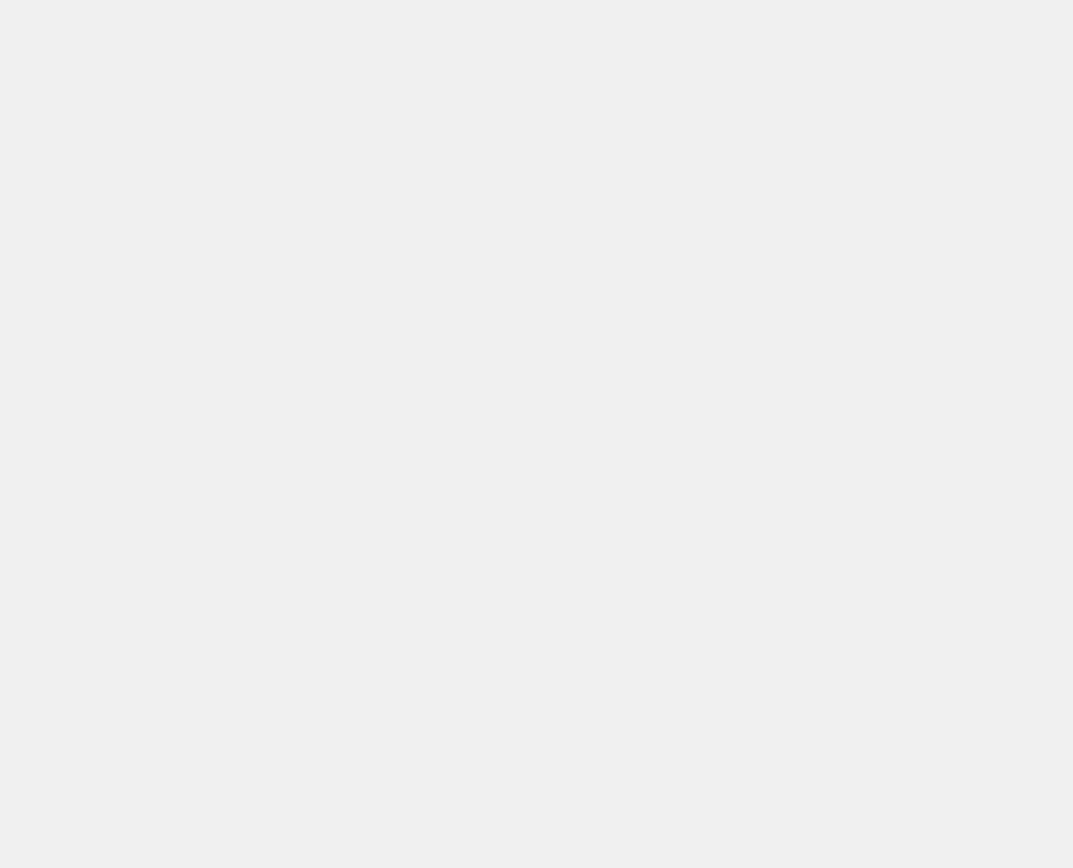
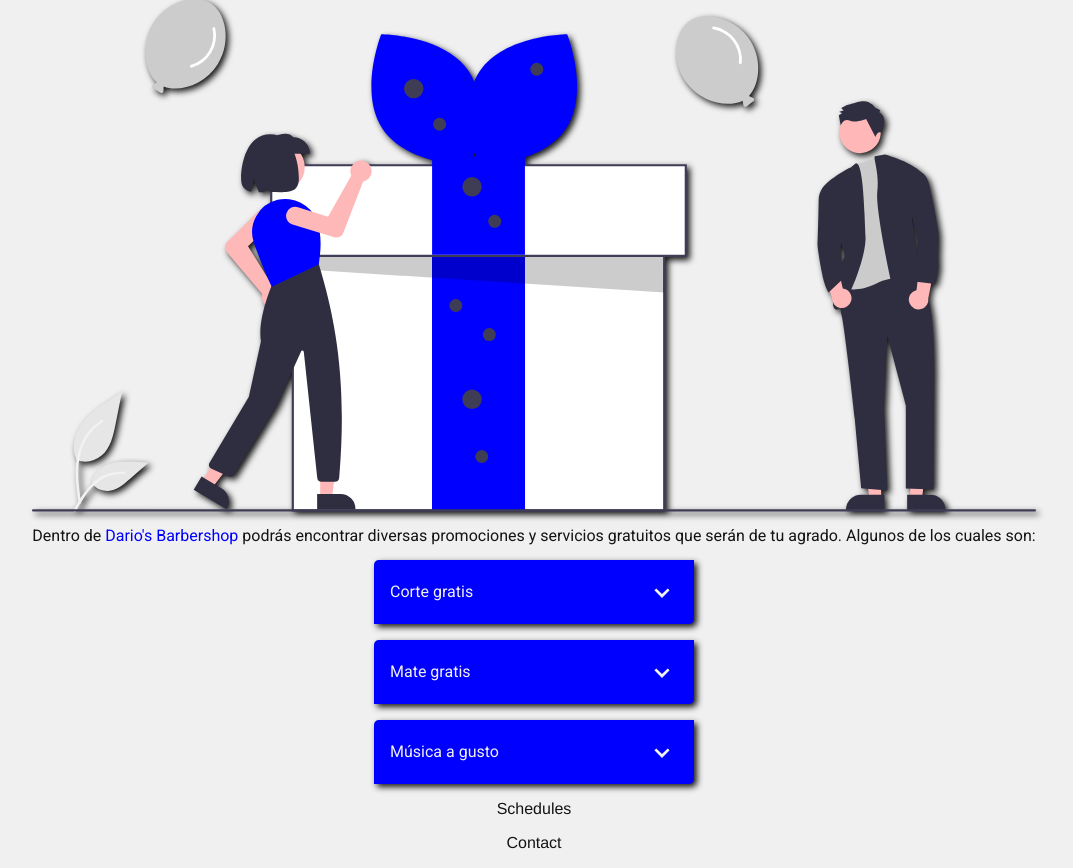
Before and after one commit to Zero10903/dariosbarbershop, a Vue app: page / in a window 1280 px wide. Shown: the part 2329-3197 px from the top of the page, without its empty margins (106-1179 px from the left). Before the commit the page ends 2241 px from the top, so only its background shows below. Built offline with nearby package versions, Linux system fonts and the light colour scheme.

Commit message:
feat: added promos component

```diff
--- a/src/App.vue
+++ b/src/App.vue
@@ -51,4 +51,12 @@ p {
 .accent-color {
 	color: $accent-color;
 }
+.card {
+	max-width: 20rem;
+	padding: 1rem;
+	color: $light-color;
+	background-color: $accent-color;
+	@include layout.rounded($rounded, (top-left, bottom-right));
+	filter: drop-shadow($dark-shadow);
+}
 </style>
--- a/src/components/PromotionsComponent.vue
+++ b/src/components/PromotionsComponent.vue
@@ -1,7 +1,42 @@
 <template>
-	<section>Promos</section>
+	<section class="promos">
+		<h2 class="promos__title">Promociones</h2>
+		<img
+			src="../assets/images/promos.svg"
+			alt="promos image"
+			class="promos__image"
+			loading="lazy" />
+		<p class="promos__text">
+			Dentro de <span class="accent-color">Dario's Barbershop</span> podrás
+			encontrar diversas promociones y servicios gratuitos que serán de tu
+			agrado. Algunos de los cuales son:
+		</p>
+		<ul class="promos__list">
+			<PromoComponent v-for="data in PromoData" :key="data.id">
+				{{ data.name }}
+				<template #description>{{ data.description }}</template>
+			</PromoComponent>
+		</ul>
+	</section>
 </template>
 
-<script lang="ts" setup></script>
+<script lang="ts" setup>
+import PromoData from './promotions/PromoData';
+import PromoComponent from './promotions/PromoComponent.vue';
+</script>
 
-<style lang="scss" scoped></style>
+<style lang="scss" scoped>
+@use '../assets/sass/layout';
+@use '../assets/sass/config' as *;
+
+.promos {
+	@include layout.flexCenter(column, 1rem);
+
+	&__image {
+		filter: drop-shadow($dark-shadow);
+	}
+	&__list {
+		@include layout.gridCenter(1rem);
+	}
+}
+</style>
--- /dev/null
+++ b/src/components/promotions/IPromoData.ts
@@ -0,0 +1,5 @@
+export interface IPromoData {
+	id: number;
+	name: string;
+	description: string;
+}
--- /dev/null
+++ b/src/components/promotions/PromoComponent.vue
@@ -0,0 +1,80 @@
+<template>
+	<section class="promo card">
+		<article
+			class="promo__background"
+			:class="{ 'promo__background--active': isActive }"></article>
+		<article class="promo__header" @click="toggleDescription">
+			<p class="promo__name"><slot></slot></p>
+			<IconComponent
+				class="promo__icon"
+				:class="{ 'promo__icon--active': isActive }">
+				<path
+					d="M16.293 9.293 12 13.586 7.707 9.293l-1.414 1.414L12 16.414l5.707-5.707z"></path>
+			</IconComponent>
+		</article>
+		<p
+			class="promo__description"
+			:class="{ 'promo__description--active': isActive }">
+			<slot name="description"></slot>
+		</p>
+	</section>
+</template>
+
+<script lang="ts" setup>
+import { ref } from 'vue';
+import IconComponent from '../utility/IconComponent.vue';
+
+const isActive = ref(false);
+
+const toggleDescription = () => {
+	isActive.value = !isActive.value;
+};
+</script>
+
+<style lang="scss" scoped>
+@use '../../assets/sass/layout';
+@use '../../assets/sass/config' as *;
+
+.promo {
+	position: relative;
+	overflow: hidden;
+
+	&__background {
+		height: 100%;
+		width: 100%;
+		max-height: 0%;
+		position: absolute;
+		bottom: 0;
+		left: 0;
+
+		background-color: $dark-accent-color;
+
+		transition: $transition-time max-height;
+		&--active {
+			max-height: 100%;
+		}
+	}
+
+	&__header {
+		cursor: pointer;
+		position: relative;
+		@include layout.flex(row, nowrap, space-between, center, 1rem);
+	}
+	&__icon {
+		transition: $transition-time rotate;
+		&--active {
+			rotate: 180deg;
+		}
+	}
+	&__description {
+		max-height: 0rem;
+		position: relative;
+		overflow: hidden;
+
+		transition: $transition-time max-height;
+		&--active {
+			max-height: 10rem;
+		}
+	}
+}
+</style>
--- /dev/null
+++ b/src/components/promotions/PromoData.ts
@@ -0,0 +1,24 @@
+import type { IPromoData } from './IPromoData';
+
+const PromoData: IPromoData[] = [
+	{
+		id: 1,
+		name: 'Corte gratis',
+		description:
+			'Luego de realizarse 5 cortes, el 6to es gratis. Unicamente con tarjeta de fidelidad.',
+	},
+	{
+		id: 2,
+		name: 'Mate gratis',
+		description:
+			'Puedes disfrutar de un mate gratis mientras esperas tu turno o mientras te cortas el cabello.',
+	},
+	{
+		id: 3,
+		name: 'Música a gusto',
+		description:
+			'Puedes elegir la música que desees escuchar mientras te cortas el cabello.',
+	},
+];
+
+export default PromoData;
--- a/src/components/utility/IconComponent.vue
+++ b/src/components/utility/IconComponent.vue
@@ -12,12 +12,6 @@
 
 .icon {
 	@include layout.square(2rem);
-	filter: drop-shadow($dark-shadow);
-	fill: $accent-color;
-
-	transition: $transition-time fill;
-	&:hover {
-		fill: $dark-accent-color;
-	}
+	fill: $light-color;
 }
 </style>
```
Also changed, not shown: src/assets/images/promos.svg (added).
